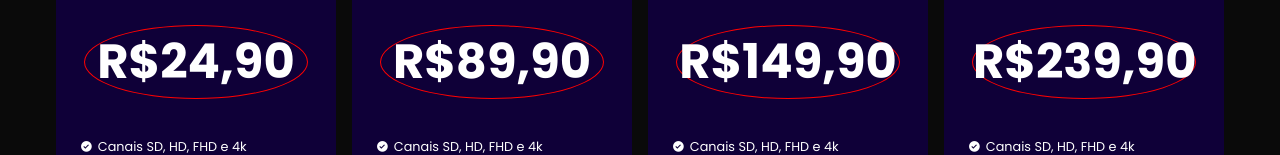
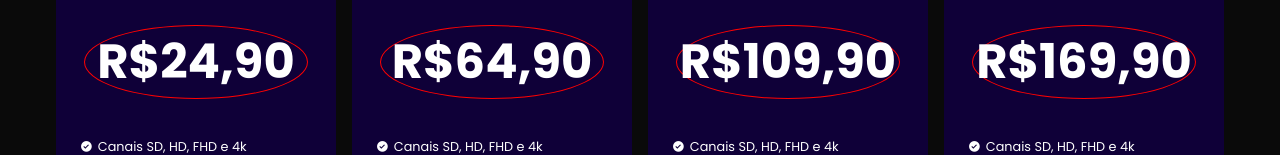
Before and after one commit to Borsatole/LandingPagePlaynetIptv, a plain HTML site: page index.html in a window 1280 px wide. Shown: the part 2929-3084 px from the top of the page. Drawn offline with nearby package versions, Linux system fonts and the light colour scheme.

Commit message:
Atualizar o index.html

```diff
--- a/index.html
+++ b/index.html
@@ -143,7 +143,7 @@
 
         <div class="card">
             <h2>Trimestral</h2>
-            <h3>R$89,90</h3>
+            <h3>R$64,90</h3>
 
             <ul>
                 <li><i class='bx bxs-check-circle'></i>Canais SD, HD, FHD e 4k</li>
@@ -159,7 +159,7 @@
 
         <div class="card">
             <h2>Semestral</h2>
-            <h3>R$149,90</h3>
+            <h3>R$109,90</h3>
 
             <ul>
                 <li><i class='bx bxs-check-circle'></i>Canais SD, HD, FHD e 4k</li>
@@ -176,7 +176,7 @@
 
         <div class="card">
             <h2>Anual</h2>
-            <h3>R$239,90</h3>
+            <h3>R$169,90</h3>
             <ul>
                 <li><i class='bx bxs-check-circle'></i>Canais SD, HD, FHD e 4k</li>
                 <li><i class='bx bxs-check-circle'></i>Filmes, Séries e Novelas</li>
```
